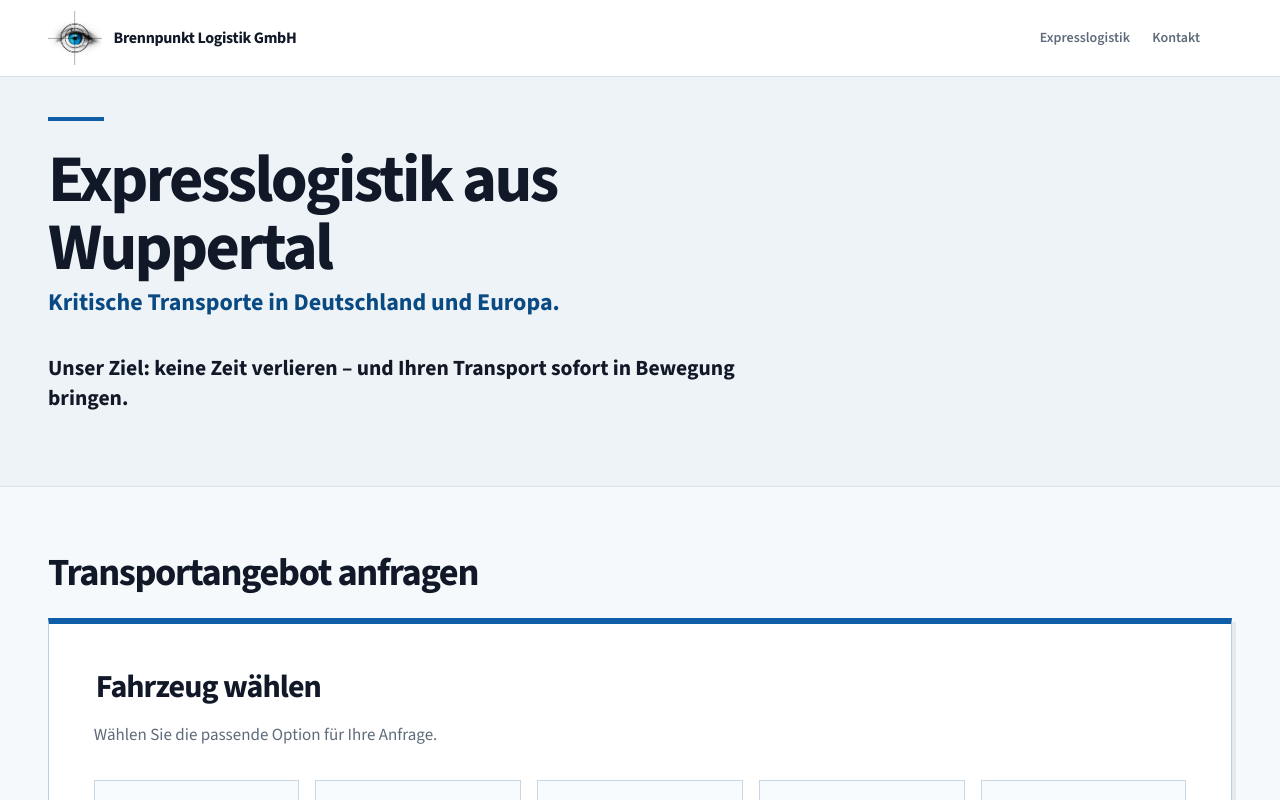
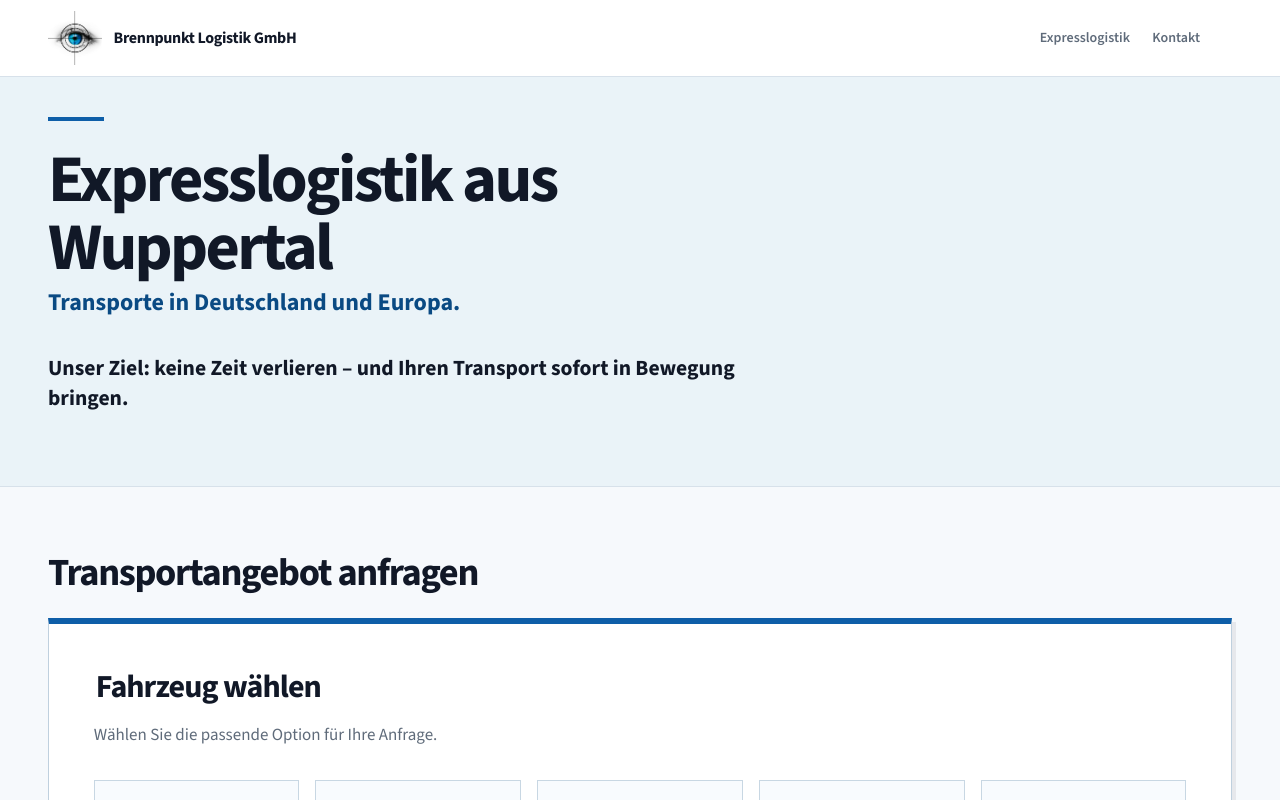
Before and after one commit to CornerDesign-Dominic/BPL-WEB, a Next.js app: page / in a window 1280 px wide. Shown: the top 800 px of the page. Built offline with nearby package versions, Linux system fonts and the light colour scheme.

Commit message:
Refine hero background and messaging

```diff
--- a/src/app/globals.css
+++ b/src/app/globals.css
@@ -99,7 +99,7 @@ h1, h2, h3, h4, p { margin-top: 0; }
 .menu-toggle { display: none; }
 .site-header__cta { min-height: 2.625rem; padding-inline: 1rem; }
 
-.hero { border-bottom: 1px solid var(--color-border); background: var(--color-surface-alt); }
+.hero { border-bottom: 1px solid var(--color-border); background: #eaf3f8; }
 .hero__content { position: relative; display: flex; min-height: clamp(18rem, 35vh, 23rem); flex-direction: column; align-items: flex-start; justify-content: center; padding-block: var(--space-5); }
 .hero__content::before { width: 3.5rem; height: 0.25rem; margin-bottom: var(--space-3); background: var(--color-primary); content: ""; }
 .eyebrow { margin-bottom: var(--space-2); color: var(--color-primary-dark); font-size: var(--text-xs); font-weight: 800; letter-spacing: 0.14em; line-height: 1.2; text-transform: uppercase; }
--- a/src/components/sections/Hero.tsx
+++ b/src/components/sections/Hero.tsx
@@ -5,7 +5,7 @@ export function Hero() {
     <section className="hero" aria-labelledby="hero-title">
       <Container className="hero__content">
         <h1 id="hero-title">Expresslogistik aus Wuppertal</h1>
-        <p className="hero__subheadline">Kritische Transporte in Deutschland und Europa.</p>
+        <p className="hero__subheadline">Transporte in Deutschland und Europa.</p>
         <p className="hero__intro">Unser Ziel: keine Zeit verlieren – und Ihren Transport sofort in Bewegung bringen.</p>
       </Container>
     </section>
```
